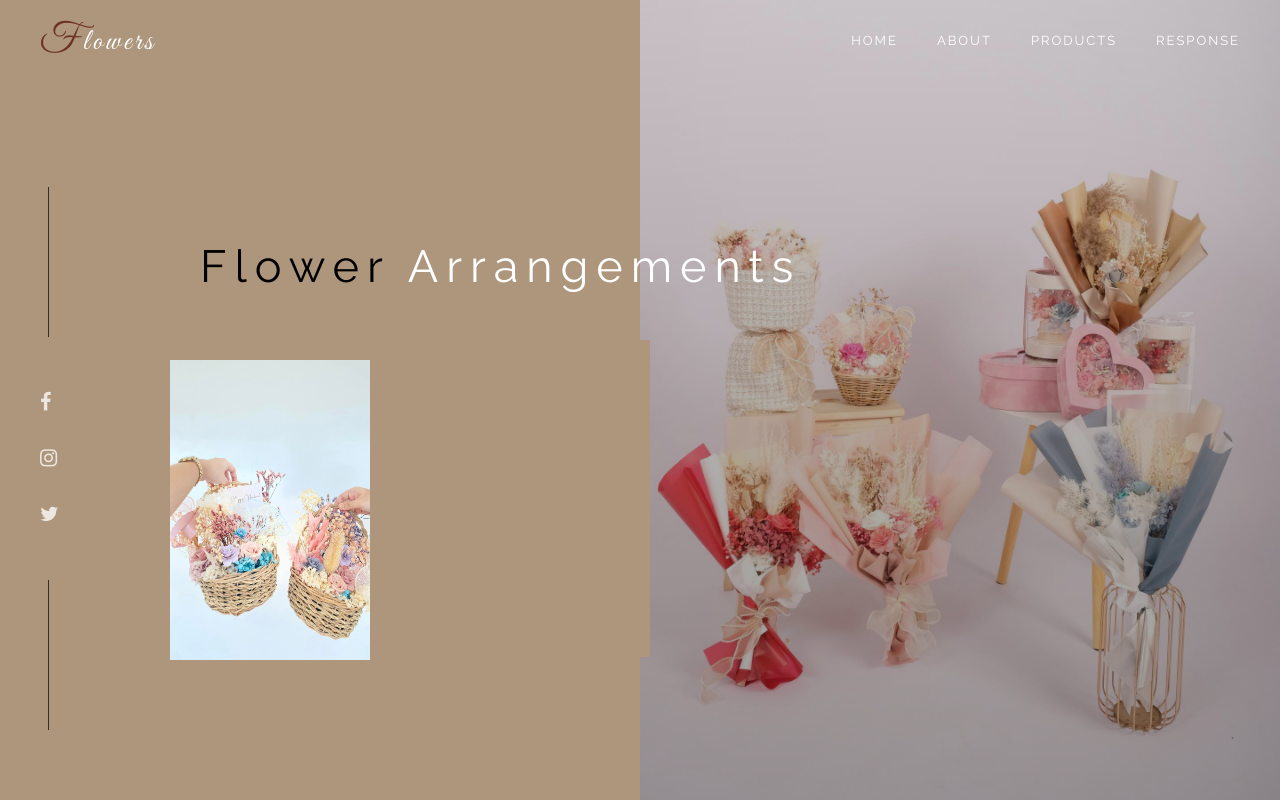
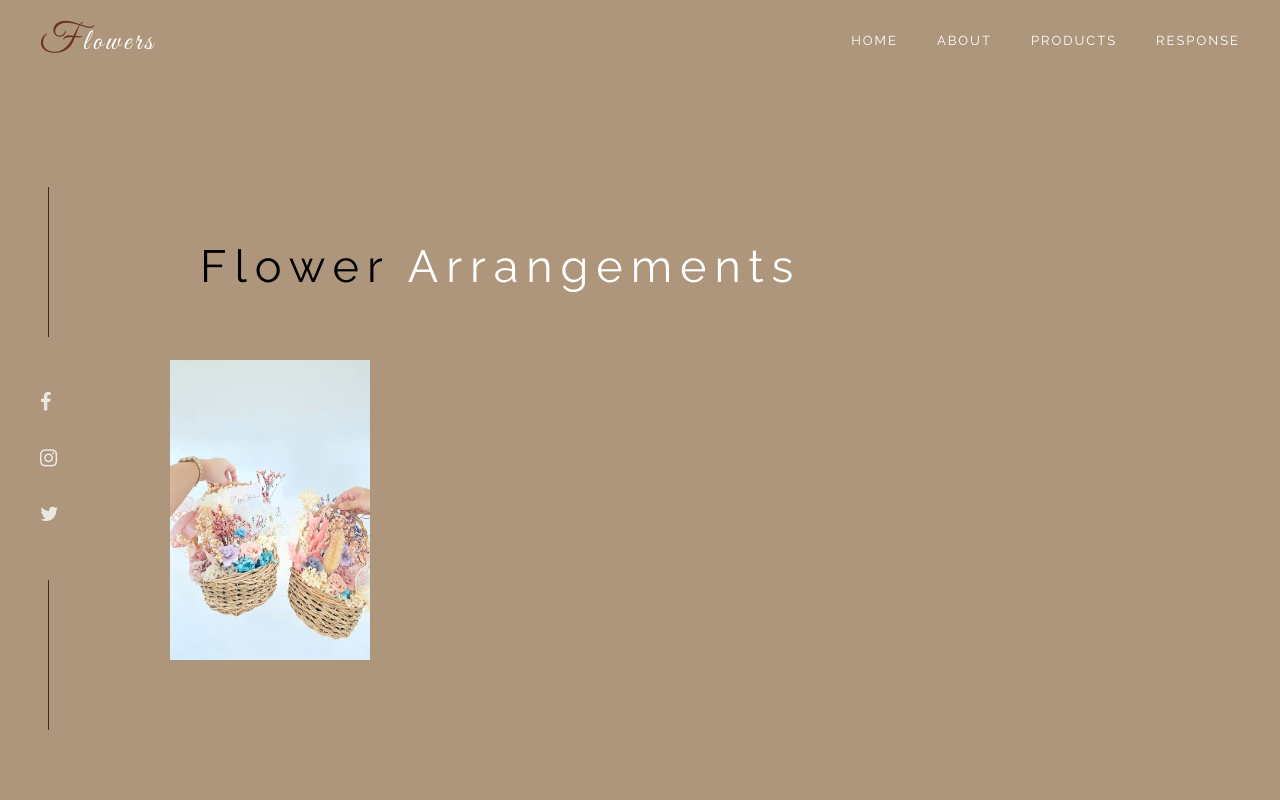
Before and after one commit to ChristianRms28/bellesfleursbyz, a PHP site: page /products.php in a window 1280 px wide. Run offline with PHP 8.4, Linux system fonts and the light colour scheme; some libraries are stand-ins or nearby versions.

Commit message:
3rd commit

```diff
--- a/products.css
+++ b/products.css
@@ -68,9 +68,7 @@ grid-template-columns: 1fr 1fr;
 background-color: #ad967c;
 }
 .content2{
-background-image: linear-gradient(rgba(0,0,0,0.2),rgba(0,0,0,0.4)),url(Image/f1.jpg);
-background-position: center;
-background-size: cover;
+    background-color: #ad967c;
 }
 .content1 .content{
 color: #000;
@@ -580,9 +578,7 @@ grid-template-columns: 1fr 1fr;
 background-color: #ad967c;
 }
 .content2{
-background-image: linear-gradient(rgba(0,0,0,0.2),rgba(0,0,0,0.4)),url(Image/f1.jpg);
-background-position: center;
-background-size: cover;
+    background-color: #ad967c;
 }
 .content1 .content{
 color: #000;
@@ -837,9 +833,7 @@ grid-template-columns: 1fr 1fr;
 background-color: #ad967c;
 }
 .content2{
-background-image: linear-gradient(rgba(0,0,0,0.2),rgba(0,0,0,0.4)),url(Image/f1.jpg);
-background-position: center;
-background-size: cover;
+    background-color: #ad967c;
 }
 .content1 .content{
 color: #000;
```
